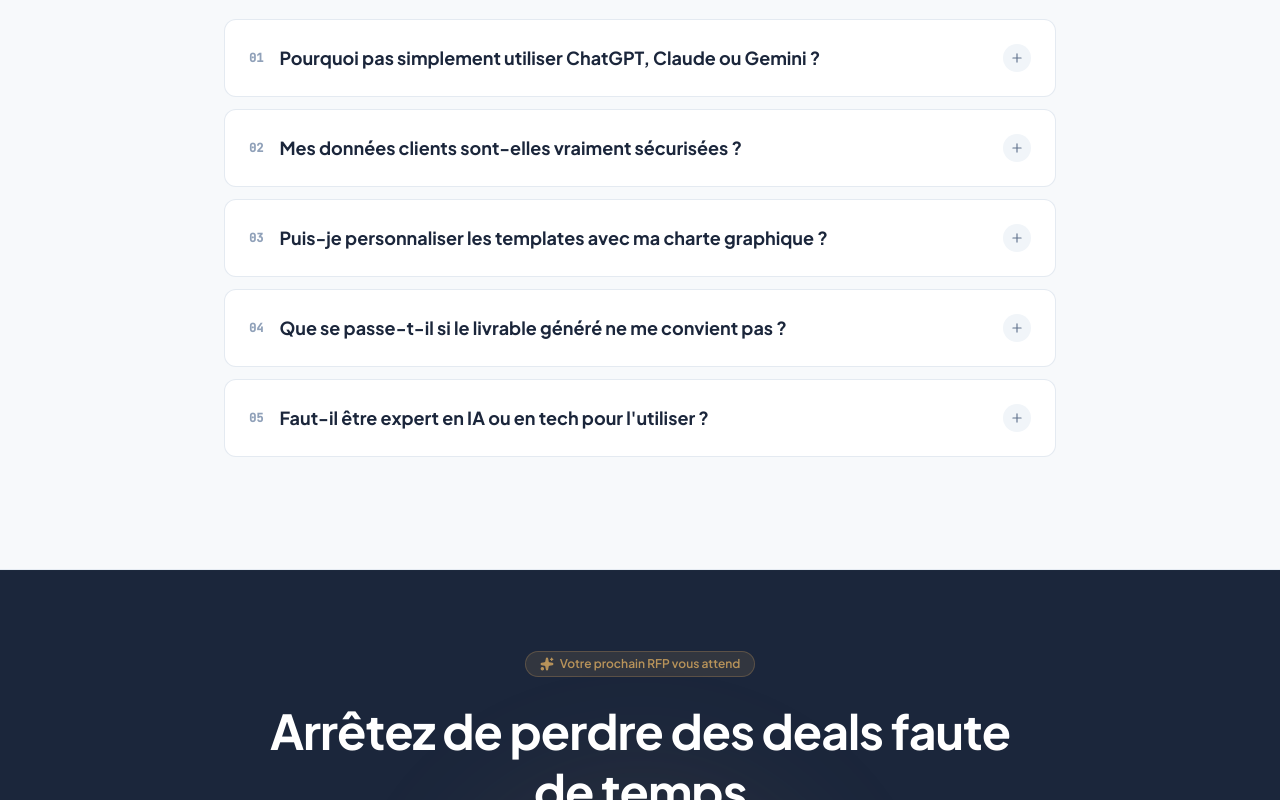
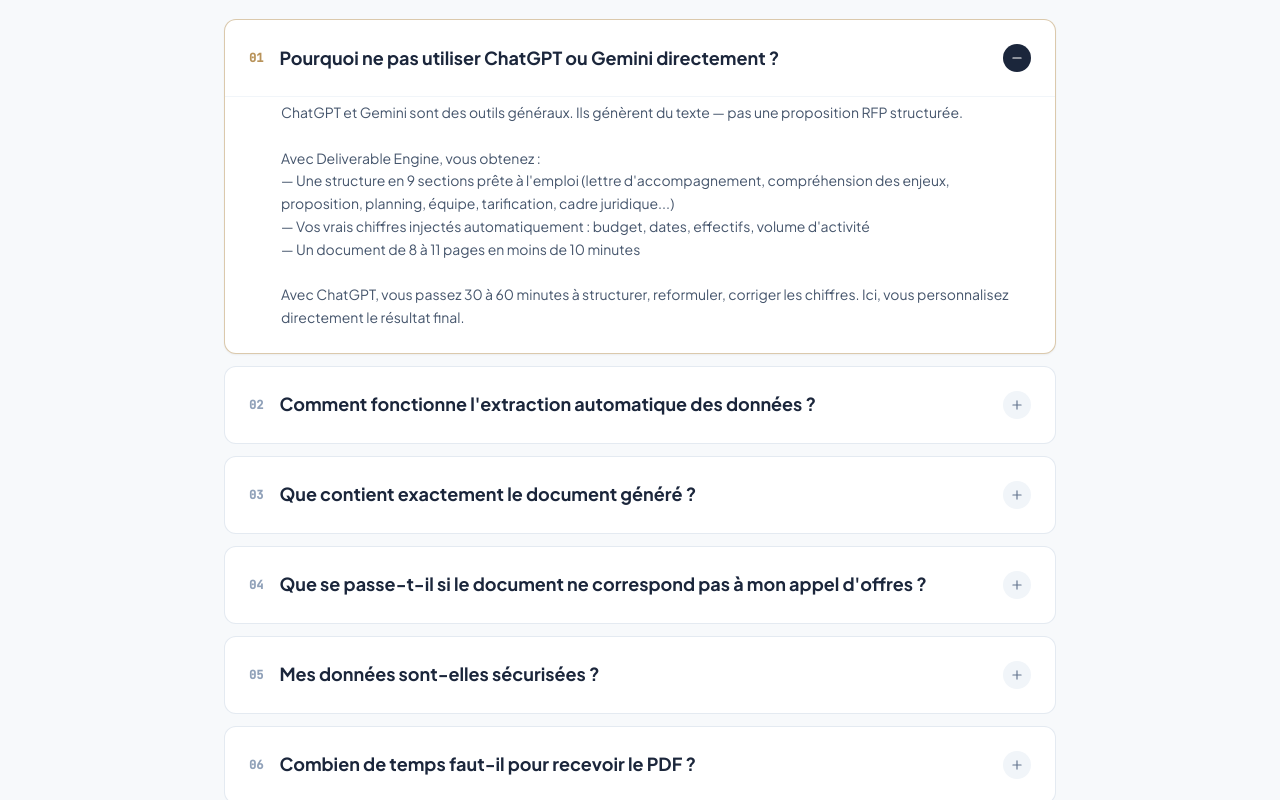
Before and after one commit to OMARMARCO23/DeliverableEngine, a React (Vite) app: page / in a window 1280 px wide. Shown: the part 7340-8140 px from the top of the page. Built offline with nearby package versions, Linux system fonts and the light colour scheme; no server answers; a web font is replaced by a local one.

Commit message:
Update data.ts

```diff
--- a/src/data.ts
+++ b/src/data.ts
@@ -7,29 +7,102 @@ import { FaqItem, PricingTier, DeliverableExample } from './types';
 
 export const FAQ_DATA: FaqItem[] = [
   {
-    id: 'why-not-chatgpt',
-    question: "Pourquoi pas simplement utiliser ChatGPT, Claude ou Gemini ?",
-    answer: "ChatGPT et Claude sont des outils généraux. Ils produisent du contenu correct, mais pas VOS contenus. Avec Deliverable Engine, l'IA apprend votre ton de voix, vos structures habituelles et vos grilles de templates métiers — pas un ton générique de consultant McKinsey. Vous ne perdez pas 30 minutes à re-rédiger ce que l'IA a généré. Résultat : un document prêt à envoyer en 10 minutes, pas en 1h30 de corrections. La différence en un chiffre : nos utilisateurs passent en moyenne 8 minutes de relecture finale contre 45 minutes avec ChatGPT."
+    id: 'faq-1',
+    question: "Pourquoi ne pas utiliser ChatGPT ou Gemini directement ?",
+    answer: `ChatGPT et Gemini sont des outils généraux. Ils génèrent du texte — pas une proposition RFP structurée.
+
+Avec Deliverable Engine, vous obtenez :
+— Une structure en 9 sections prête à l'emploi (lettre d'accompagnement, compréhension des enjeux, proposition, planning, équipe, tarification, cadre juridique...)
+— Vos vrais chiffres injectés automatiquement : budget, dates, effectifs, volume d'activité
+— Un document de 8 à 11 pages en moins de 10 minutes
+
+Avec ChatGPT, vous passez 30 à 60 minutes à structurer, reformuler, corriger les chiffres. Ici, vous personnalisez directement le résultat final.`
   },
   {
-    id: 'data-security',
-    question: "Mes données clients sont-elles vraiment sécurisées ?",
-    answer: "Absolument. Trois garanties : 1) Hébergement Europe — vos données ne quittent jamais l'Union Européenne. 2) Aucun entraînement — vos documents ne servent jamais à entraîner des modèles publics. 3) Accès sécurisé — liens Google Docs avec permissions restreintes, logs traçables. Nous sommes en cours de certification RGPD complète et DPA (Data Processing Agreement) pour les cabinets."
+    id: 'faq-2',
+    question: "Comment fonctionne l'extraction automatique des données ?",
+    answer: `Vous collez le texte de votre appel d'offres. Notre moteur analyse automatiquement le document et extrait :
+
+— Le budget (fourchette complète)
+— Les dates clés (remise, auditions, notification, démarrage)
+— L'effectif et le volume d'activité de l'organisation cliente
+— Le chiffre d'affaires ou budget annuel
+— La ville et l'adresse du siège
+
+Ces données sont injectées directement dans le document généré. Aucune saisie manuelle requise.`
   },
   {
-    id: 'custom-templates',
-    question: "Puis-je personnaliser les templates avec ma charte graphique ?",
-    answer: "Oui, et c'est le cœur du produit. Lors de l'onboarding, vous nous fournissez 2-3 exemples de vos livrables existants (propales, rapports, CR). Notre système analyse votre structure, votre vocabulaire, votre ton et vos sections récurrentes. Résultat : chaque document généré respecte votre méthodologie propre. Pas de \"copier-coller générique\". Plan Pro et Entreprise : personnalisation avancée avec variables dynamiques (logo client, charte couleurs, en-têtes personnalisés)."
+    id: 'faq-3',
+    question: "Que contient exactement le document généré ?",
+    answer: `Le document généré contient 9 sections structurées :
+
+0. Synthèse (en bref)
+1. Lettre d'accompagnement
+2. Compréhension de vos enjeux
+3. Votre proposition en 3 axes
+4. Approche et planning
+5. Équipe et gouvernance
+6. Références clients
+7. Tarification (2 options : forfait et régie)
+8. Cadre juridique
+9. Prochaines étapes
+
+Chaque section contient des placeholders clairs [À PERSONNALISER] pour vos données propres : références réelles, noms de consultants, montants définitifs.`
   },
   {
-    id: 'not-satisfied',
-    question: "Que se passe-t-il si le livrable généré ne me convient pas ?",
-    answer: "Deux lignes de défense : 1) Agent superviseur — un second agent IA relit et critique le document avant livraison (structure, cohérence, ton). 2) Garantie 30 jours — si le système ne s'adapte pas à vos templates ou ne vous fait pas gagner de temps dès le premier mois, remboursement intégral. Un simple email suffit. En pratique, nos utilisateurs modifient moins de 10% du contenu généré."
+    id: 'faq-4',
+    question: "Que se passe-t-il si le document ne correspond pas à mon appel d'offres ?",
+    answer: `Si le document généré ne correspond pas à votre appel d'offres, contactez-nous à support@deliverable-engine.io.
+
+Nous analysons le cas et régénérons le document sans frais supplémentaires.
+
+Pour obtenir le meilleur résultat : collez le texte complet de votre appel d'offres (idéalement 500 caractères minimum). Plus le texte est complet, plus l'extraction est précise.`
   },
   {
-    id: 'technical-expertise',
-    question: "Faut-il être expert en IA ou en tech pour l'utiliser ?",
-    answer: "Non. L'interface est un formulaire simple — comme remplir un brief client. Vous saisissez : nom du client, contexte, objectifs, données brutes. L'IA fait le reste. Aucun prompt engineering, aucune connaissance technique requise. Temps moyen d'onboarding : 15 minutes. Premier livrable généré : 10 minutes après."
+    id: 'faq-5',
+    question: "Mes données sont-elles sécurisées ?",
+    answer: `Oui. Trois garanties concrètes :
+
+1. Hébergement Europe — vos données sont stockées et traitées en Union Européenne.
+2. Aucun réentraînement — vos documents ne servent jamais à entraîner des modèles publics.
+3. Transmission chiffrée — toutes les communications sont chiffrées (HTTPS/TLS).
+
+Votre appel d'offres est traité uniquement pour générer votre document, puis n'est pas exploité à d'autres fins.`
+  },
+  {
+    id: 'faq-6',
+    question: "Combien de temps faut-il pour recevoir le PDF ?",
+    answer: `En général moins de 10 minutes après validation du paiement.
+
+Le document est envoyé directement par email à l'adresse que vous avez renseignée lors de la commande.
+
+Si vous ne recevez rien dans les 15 minutes, vérifiez vos spams ou contactez support@deliverable-engine.io — nous résolvons sous 24h.`
+  },
+  {
+    id: 'faq-7',
+    question: "Pour quels secteurs et types de missions est-ce adapté ?",
+    answer: `Deliverable Engine fonctionne sur tous les secteurs d'activité.
+
+Testé et validé sur :
+— Transformation digitale et refonte SI
+— Conseil en organisation et conduite du changement
+— Accompagnement hospitalier et SIH (santé)
+— BTP et construction
+— RH, stratégie, finance, comptabilité
+
+Le moteur s'adapte automatiquement au vocabulaire du secteur détecté dans votre appel d'offres.`
+  },
+  {
+    id: 'faq-8',
+    question: "Y a-t-il un abonnement ou des frais cachés ?",
+    answer: `Non. Le modèle est simple :
+
+— 19 € par génération pendant la période de lancement
+— Aucun abonnement mensuel
+— Aucun frais caché
+— Facture disponible pour chaque achat (déductible de vos frais professionnels)
+
+Vous payez uniquement quand vous en avez besoin.`
   }
 ];
 
```
